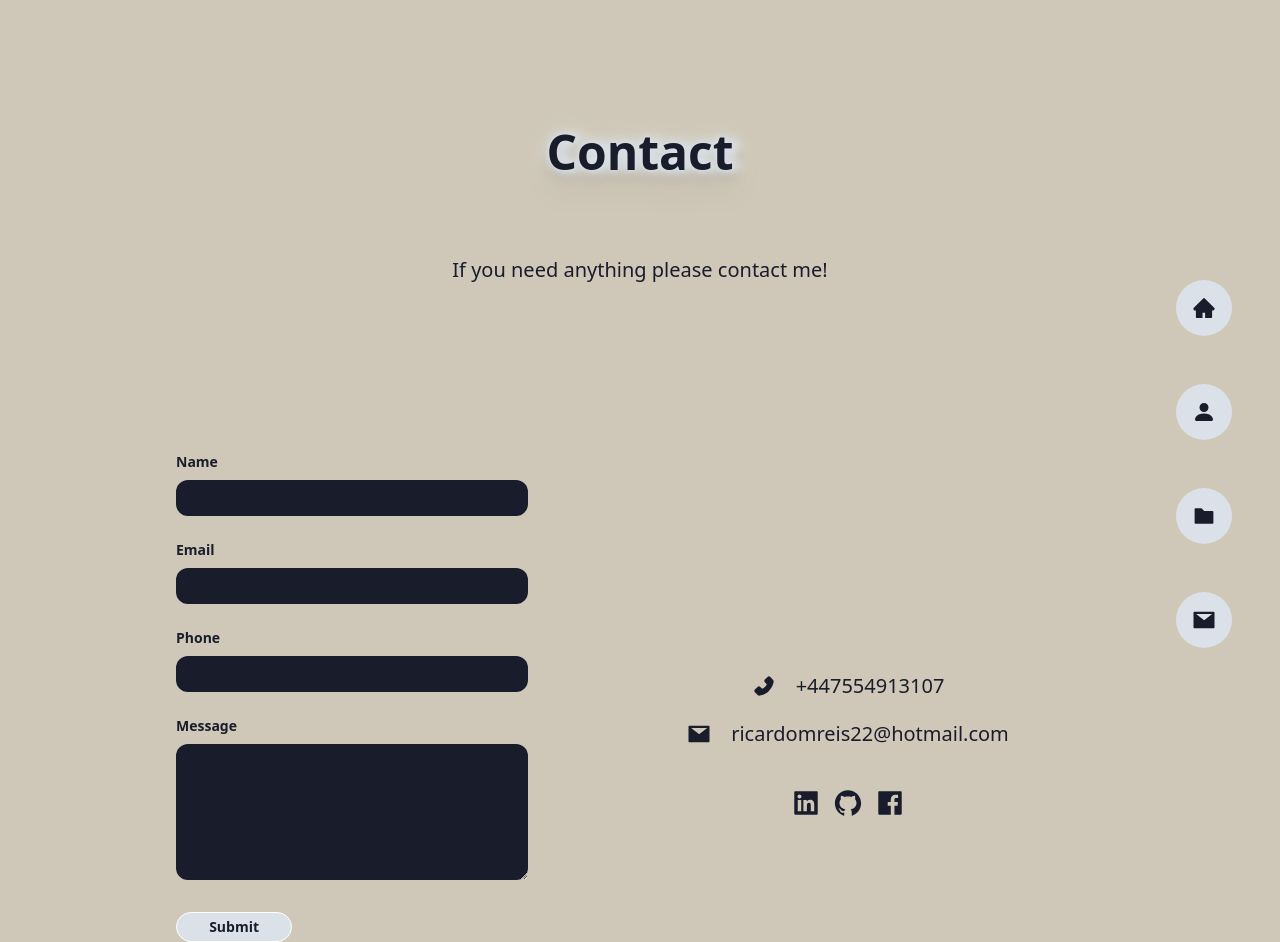
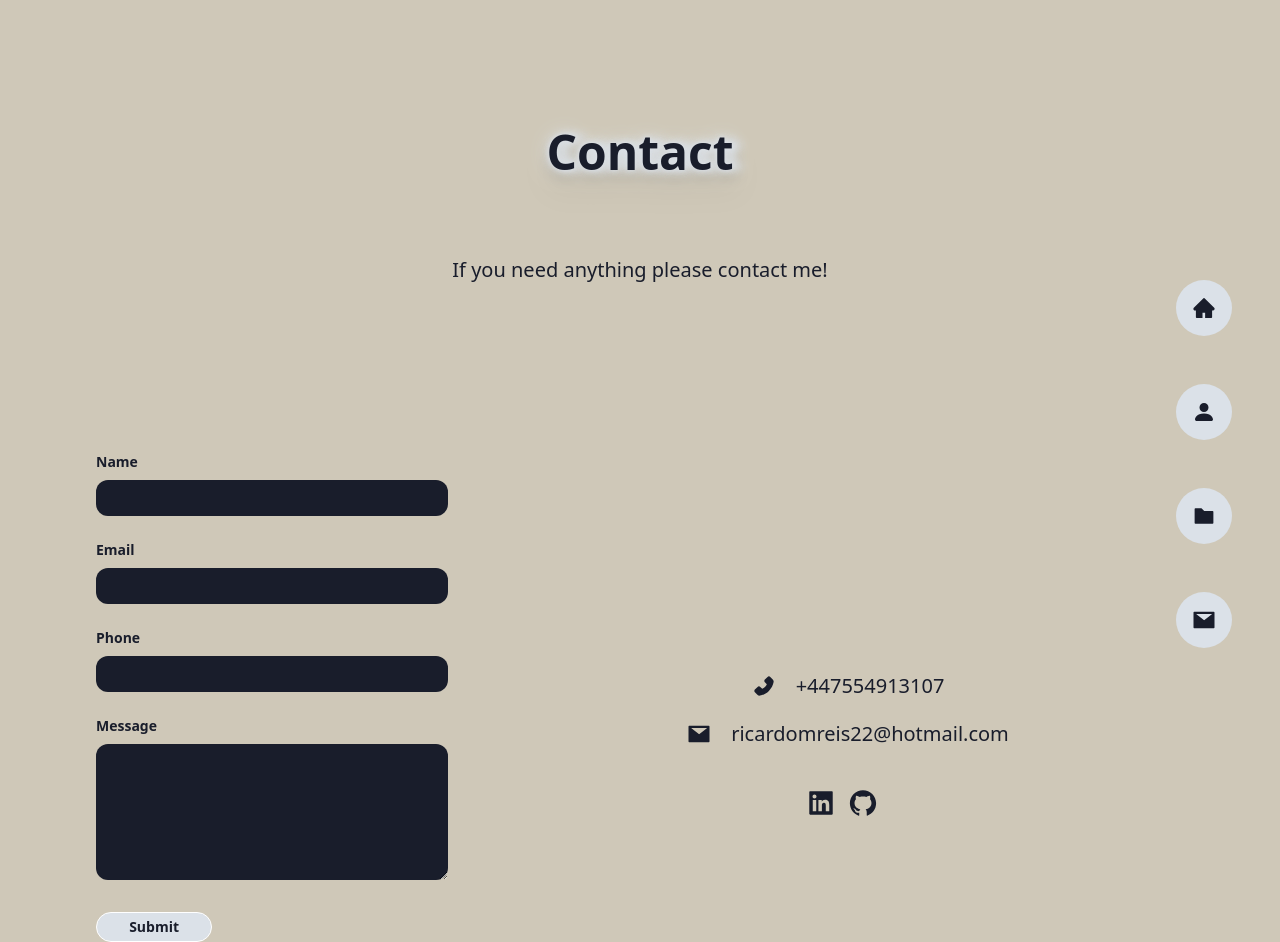
Before and after one commit to ricardomreis22/Portfolio-Website, a Next.js app: page /dashboard/contact in a window 1280 px wide. Built offline with nearby package versions, Linux system fonts and the light colour scheme.

Commit message:
projects text

```diff
--- a/app/components/SocialMedia.js
+++ b/app/components/SocialMedia.js
@@ -20,13 +20,6 @@ const SocialMedia = () => {
         {" "}
         <AiFillGithub size={30} className="cursor-pointer" />
       </Link>
-      <Link
-        href="https://facebook.com/ricardo.mdr22/"
-        className="z-50"
-        target="_blank"
-      >
-        <AiFillFacebook size={30} className="cursor-pointer" />
-      </Link>
     </div>
   );
 };
--- a/app/components/Timeline.js
+++ b/app/components/Timeline.js
@@ -14,8 +14,8 @@ const Timeline = (props) => {
       </div>
       <div className="lg:mb-4 ml-14 lg:mt-2">
         <p className="text-base">
-          {props.date} -{" "}
-          <span className="font-bold text-lg xl:text-xl">{props.course}</span>
+          <span className="font-bold text-lg xl:text-xl">{props.course}</span> -{" "}
+          {props.date}{" "}
         </p>
         <p className="mt-6 text-base xl:text-lg">{props.description}</p>
       </div>
--- a/app/dashboard/about/page.js
+++ b/app/dashboard/about/page.js
@@ -54,7 +54,7 @@ const About = () => {
           <div className="w-[80%] xl:w-[70%]">
             <Subtitle title="My Skills" />
           </div>
-          <div className="grid gap-8 place-items-center grid-cols-2 w-[100%] mb-32 md:gap-y-18 md:gap-x-32 xl:gap-y-24">
+          <div className="grid gap-8 place-items-center grid-cols-2 w-[100%] mb-20 md:gap-y-18 md:gap-x-32 xl:gap-y-24">
             <SkillsBar lang="HTML" count="80" />
             <SkillsBar lang="JS" count="80" />
             <SkillsBar lang="CSS" count="70" />
@@ -69,7 +69,7 @@ const About = () => {
             <Subtitle title="Timeline" />
           </div>
           <div className="flex flex-col w-[100%] justify-between items-center lg:flex-row ">
-            <div className="grid grid-cols-1 gap-y-20 gap-x-64 place-items-center text-left w-[90%] mb-44 ml-6 mt-20 md:gap-x-10 lg:w-[50%] xl:ml-24 relative ">
+            <div className="grid grid-cols-1 gap-y-20 gap-x-64 place-items-center text-left w-[90%] mb-44 ml-6 mt-10 md:gap-x-10 lg:w-[50%] xl:ml-24 relative ">
               <h1 className="text-xl justify-start -rotate-90 absolute bottom-[50%] -left-20 lg:-left-14">
                 Work
               </h1>
@@ -89,7 +89,7 @@ const About = () => {
                 description="While studying I had the opportunity to work as Teacher in Web Dev"
               />
             </div>
-            <div className="grid grid-cols-1 gap-y-20 gap-x-64 place-items-center text-left w-[100%] mb-44 ml-6 mt-20 md:gap-x-10 lg:w-[50%] xl:ml-24 relative ">
+            <div className="grid grid-cols-1 gap-y-20 gap-x-64 place-items-center text-left w-[100%] mb-44 ml-6 mt-10 md:gap-x-10 lg:w-[50%] xl:ml-24 relative ">
               <h1 className="text-xl justify-start -rotate-90 absolute bottom-[50%] -left-20 lg:-left-14">
                 Study
               </h1>
--- a/app/dashboard/contact/page.js
+++ b/app/dashboard/contact/page.js
@@ -26,7 +26,7 @@ const Contact = () => {
         </div>
         <div className="w-[90%] mt-10 md:flex md:justify-center md:items-center">
           <Form />
-          <div className="mt-32 flex flex-col items-center w-[90%] md:w-1/2 md:items-end lg:items-center">
+          <div className="mt-32 mx-auto flex flex-col justify-center items-center w-[90%] md:w-1/2 md:items-end lg:items-center">
             <div className="flex mb-5 justify-center items-center">
               <AiFillPhone size={"1.5rem"} className="mr-5" />
               <span className="xl:text-xl">+447554913107</span>
--- a/app/dashboard/projects/page.js
+++ b/app/dashboard/projects/page.js
@@ -18,20 +18,20 @@ const Projects = () => {
             <PageTitle title="Projects" />
           </div>
         </div>
-        <div className="right w-[80%] max-w-[90%] mx-auto grid text-center gap-20 gap-y-12 mb-10 mt-20 sm:grid-cols-2 lg:max-w-[80%] xl:mt-32 xl:grid-cols-3 xl:gap-20">
+        <div className="right w-[80%] max-w-[90%] mx-auto grid text-center gap-20 mb-10 mt-20 sm:grid-cols-2 lg:max-w-[80%] xl:mt-32 xl:grid-cols-3 xl:gap-20">
+          <WorkCard
+            img="/padel.gif"
+            link="https://github.com/ricardomreis22/padeltournaments.git"
+            title="Padel Tournament"
+            lang={PadelLang}
+            info="This was my first project, that I made to finish CS50x course! Here I made a Padel Club website, where the users can register and login in the website to find tournaments in the zone for their level and register themselfs in these tournaments "
+          />
           <WorkCard
             img="/Tenzies.gif"
             link="https://github.com/ricardomreis22/Quizzical.git"
             title="Tenzies Game"
             lang={tenziesLang}
             info="The final project of the first react course where I did a Quiz app!"
-          />
-          <WorkCard
-            img="/padel.gif"
-            link="https://github.com/ricardomreis22/padeltournaments.git"
-            title="Padel Tournament"
-            lang={PadelLang}
-            info="Final project of the course 'CS50: Introduction to Computer Science' creating a Padel Club!"
           />
           <WorkCard
             img="/padel.gif"
```
